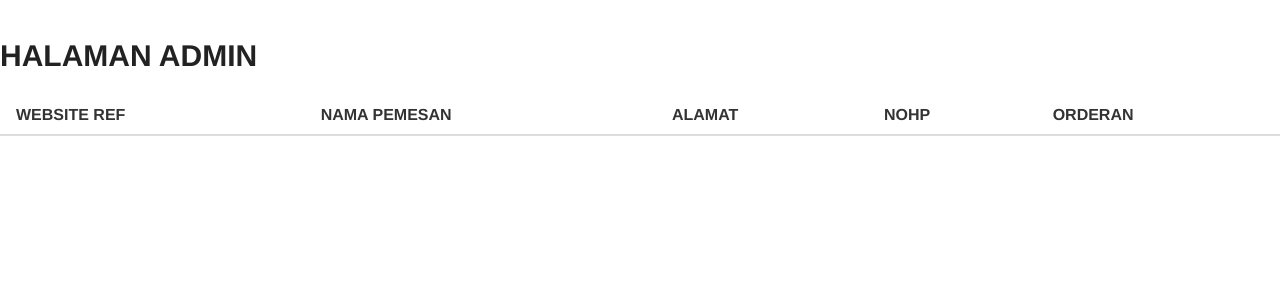
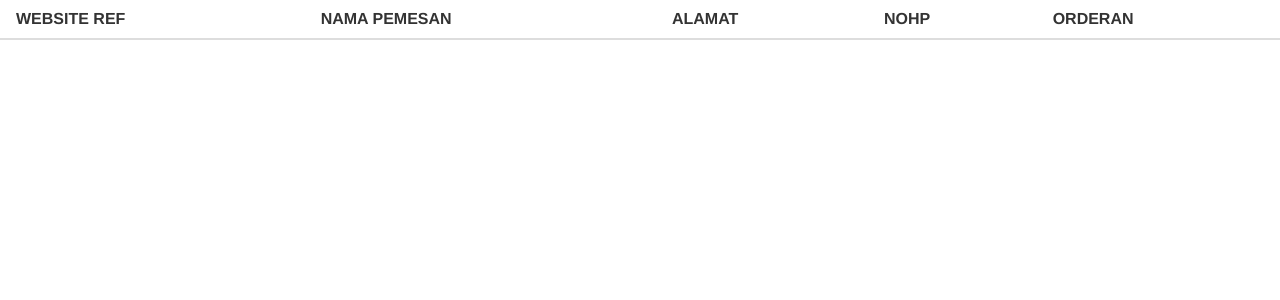
Before and after one commit to kemtol/gemukgagah, a Jekyll site: the page built from laman/admin.html, in a window 1280 px wide. Shown: the top 300 px of the page. Built offline with Jekyll 4.4.1, drawn with Linux system fonts in a browser that asks for light colours; nearby versions of some CDN libraries; comment, search, counter and statistics services are not loaded.

Commit message:
Update admin.html

```diff
--- a/laman/admin.html
+++ b/laman/admin.html
@@ -6,7 +6,7 @@ is_post: true
 is_admin: true
 ---
 <style>
-  article.page+h1{display:none}
+  article.page>h1:first-child{display:none}
   table{font-size:1rem}
   thead tr th{padding:0.5rem 1rem;font-weight:bold;border-bottom:2px solid #ddd;text-align:left}
   tbody tr td{border-bottom:1px solid #eee;padding:0.5rem 1rem}
```
